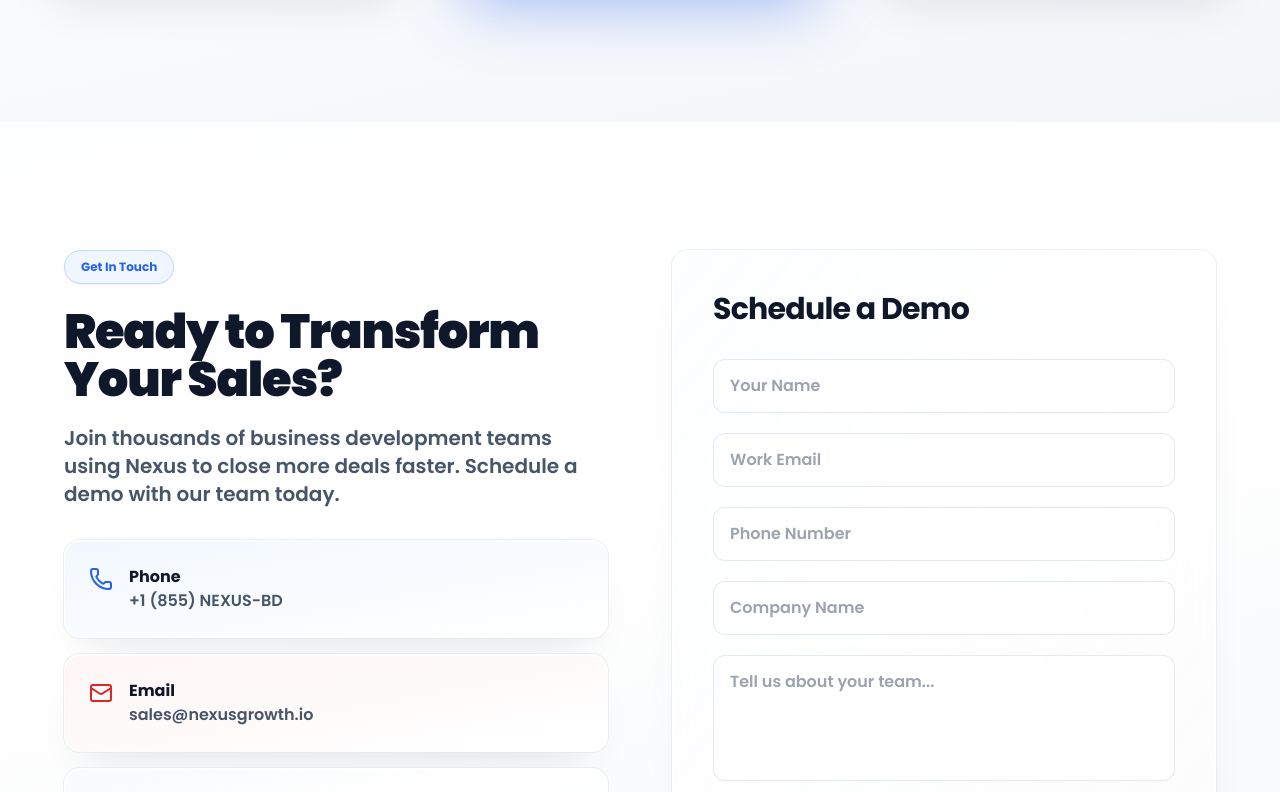
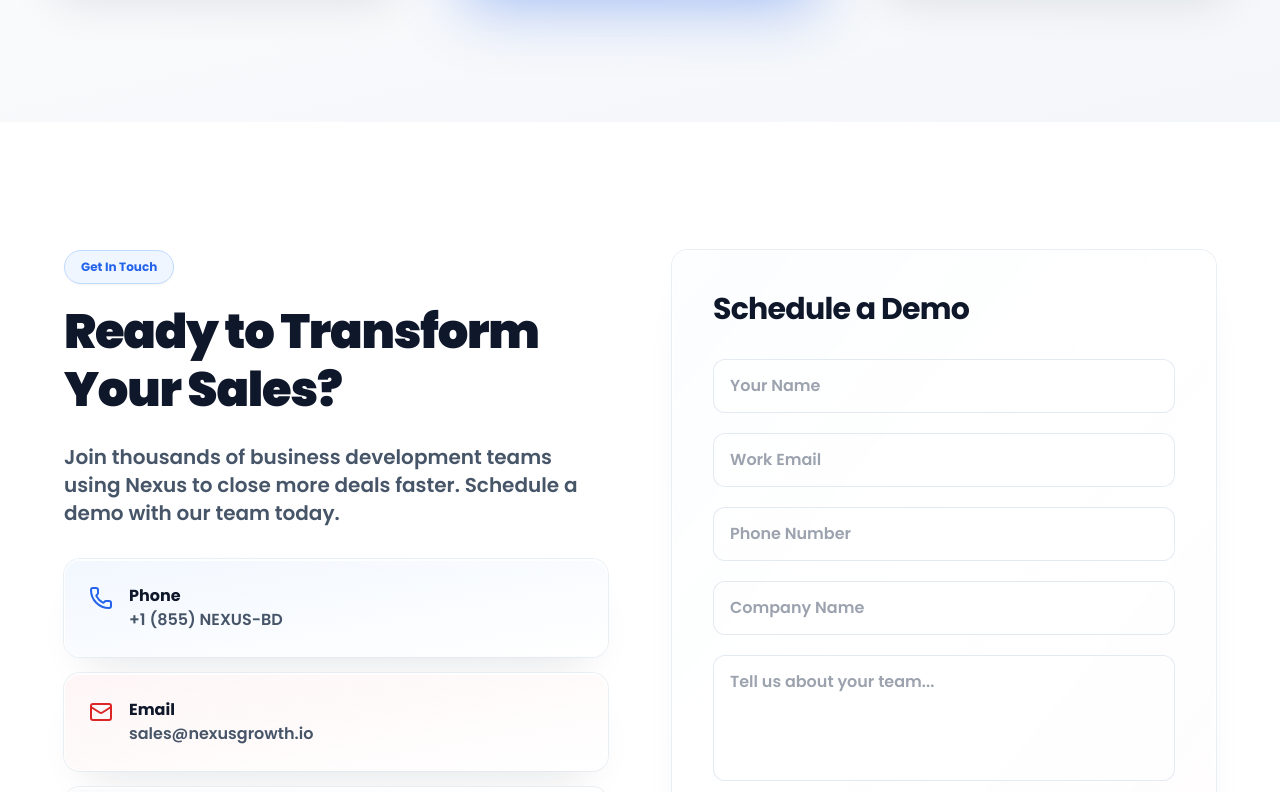
Before and after one commit to rohithviswanathan/BDDashboard, a React (Vite) app: page / in a window 1280 px wide. Shown: the part 5648-6440 px from the top of the page. Built offline with nearby package versions, Linux system fonts and the light colour scheme.

Commit message:
Removed bg, changed text alignment

```diff
--- a/client/components/landing/ContactSection.tsx
+++ b/client/components/landing/ContactSection.tsx
@@ -48,14 +48,14 @@ export default function ContactSection() {
   return (
     <section
       id="contact"
-      className="landing-section-bg py-28 md:py-32 px-4 sm:px-6 lg:px-8"
+      className="py-28 md:py-32 px-4 sm:px-6 lg:px-8"
     >
       <div className="max-w-6xl mx-auto grid md:grid-cols-2 gap-14 lg:gap-16">
         <div className="space-y-8">
           <div>
             <div className="badge mb-6 shadow-sm">Get In Touch</div>
             <h2 className="text-4xl sm:text-5xl font-black mb-5 text-slate-900 tracking-tight">
-              Ready to Transform Your Sales?
+              Ready to Transform <span className="leading-[1.4]">Your Sales?</span>
             </h2>
             <p className="text-lg md:text-xl text-slate-600 leading-relaxed">
               Join thousands of business development teams using Nexus to close
@@ -67,7 +67,7 @@ export default function ContactSection() {
             <button
               type="button"
               onClick={() => (window.location.href = "tel:+18558639873")}
-              className="w-full flex gap-4 p-5 md:p-6 rounded-2xl text-left landing-glass-panel ring-1 ring-slate-200/70 transition-[transform,box-shadow] duration-500 ease-[cubic-bezier(0.22,1,0.36,1)] hover:-translate-y-0.5 hover:shadow-[0_20px_40px_-20px_rgba(37,99,235,0.2)] cursor-pointer group bg-gradient-to-br from-blue-50/80 to-white/60"
+              className="w-full flex gap-4 p-5 md:p-6 rounded-2xl text-left landing-glass-panel landing-hover-card ring-1 ring-slate-200/70 cursor-pointer group bg-gradient-to-br from-blue-50/80 to-white/60"
             >
               <Phone className="w-6 h-6 text-blue-600 flex-shrink-0 mt-0.5 transition-transform duration-500 group-hover:scale-105" />
               <div>
@@ -82,7 +82,7 @@ export default function ContactSection() {
               onClick={() =>
                 (window.location.href = "mailto:sales@nexusgrowth.io")
               }
-              className="w-full flex gap-4 p-5 md:p-6 rounded-2xl text-left landing-glass-panel ring-1 ring-slate-200/70 transition-[transform,box-shadow] duration-500 ease-[cubic-bezier(0.22,1,0.36,1)] hover:-translate-y-0.5 hover:shadow-[0_20px_40px_-20px_rgba(220,38,38,0.15)] cursor-pointer group bg-gradient-to-br from-red-50/70 to-white/60"
+              className="w-full flex gap-4 p-5 md:p-6 rounded-2xl text-left landing-glass-panel landing-hover-card ring-1 ring-slate-200/70 cursor-pointer group bg-gradient-to-br from-red-50/70 to-white/60"
             >
               <Mail className="w-6 h-6 text-red-600 flex-shrink-0 mt-0.5 transition-transform duration-500 group-hover:scale-105" />
               <div>
@@ -92,7 +92,7 @@ export default function ContactSection() {
                 </p>
               </div>
             </button>
-            <div className="flex gap-4 p-5 md:p-6 rounded-2xl landing-glass-panel ring-1 ring-slate-200/70 bg-gradient-to-br from-slate-50/90 via-white/70 to-blue-50/40">
+            <div className="flex gap-4 p-5 md:p-6 rounded-2xl landing-glass-panel landing-hover-card ring-1 ring-slate-200/70 bg-gradient-to-br from-slate-50/90 via-white/70 to-blue-50/40">
               <MapPin className="w-6 h-6 text-blue-600 flex-shrink-0 mt-0.5" />
               <div>
                 <p className="font-bold text-slate-900">Headquarters</p>
@@ -105,7 +105,7 @@ export default function ContactSection() {
         </div>
 
         <div>
-          <div className="relative landing-glass-panel rounded-2xl p-8 md:p-10 ring-1 ring-slate-200/70 shadow-[0_24px_48px_-28px_rgba(15,23,42,0.12)] overflow-hidden">
+          <div className="relative z-0 landing-glass-panel landing-hover-card rounded-2xl p-8 md:p-10 ring-1 ring-slate-200/70 shadow-[0_24px_48px_-28px_rgba(15,23,42,0.12)] overflow-hidden bg-white/90 backdrop-blur-md">
             <div className="absolute inset-0 rounded-2xl bg-gradient-to-br from-blue-50/30 via-transparent to-red-50/25 pointer-events-none opacity-60" />
             <div className="relative">
               <h3 className="text-2xl md:text-3xl font-bold mb-8 text-slate-900 tracking-tight">
```
